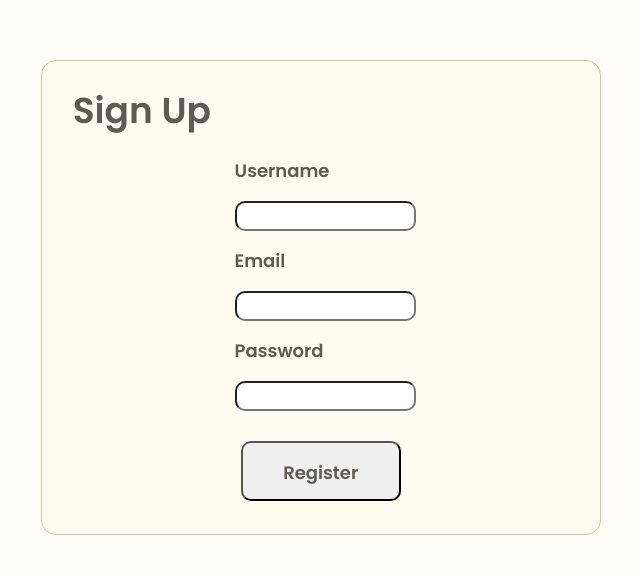
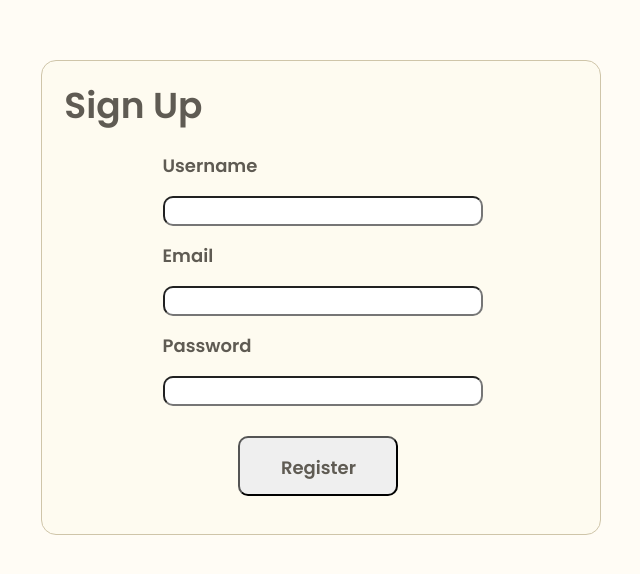
Before and after one commit to Cinzogoni/landingpage_project_1, a plain HTML site: page signup.html in a window 1280 px wide. Shown: the part 132-706 px from the top of the page, without its empty margins (319-959 px from the left). Drawn offline with Linux system fonts and the light colour scheme.

Commit message:
LandingPage Project 1 Update 1

```diff
--- a/assets/css/style2.css
+++ b/assets/css/style2.css
@@ -29,9 +29,9 @@ body {
   border-radius: 1.5rem;
 }
 .signup .title {
-  margin-top: 2rem;
-  margin-left: 5.5%;
-  margin-right: 18.6%;
+  margin-top: 1.5rem;
+  margin-left: 4%;
+  margin-right: 18%;
   color: #5f5b53;
   font-family: var(--info-font);
   font-size: 3.6rem;
@@ -47,15 +47,15 @@ button {
   color: #5f5b53;
 }
 .signup .fill {
-  margin-left: 14%;
-  margin-right: 14%;
+  margin-right: 20%;
 }
 .signup .fillinfo {
   display: flex;
-  max-width: 20rem;
+  align-items: center;
+  max-width: 30rem;
 }
 .signup .fillblank {
-  margin-left: 28.5%;
+  margin-left: 27%;
   margin-right: 20%;
 }
 .signup button {
@@ -64,11 +64,12 @@ button {
   margin-top: 3rem;
   width: 16rem;
   height: 6rem;
-  margin-left: 30%;
+  margin-left: 44%;
   margin-right: 40%;
   border-radius: 1rem;
 }
 .signup .fillbox {
+  width: 32rem;
   height: 3rem;
   border-radius: 1rem;
 }
```
Also changed, not shown: assets/css/style1.css (+8 -8 lines).
